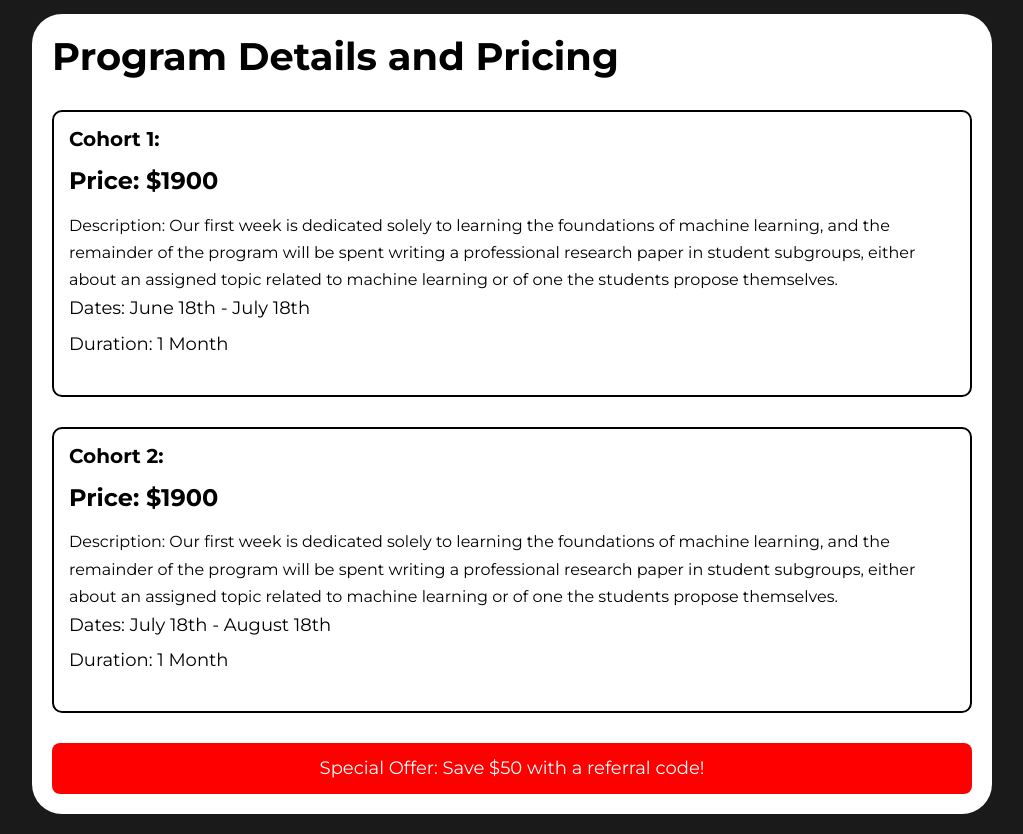
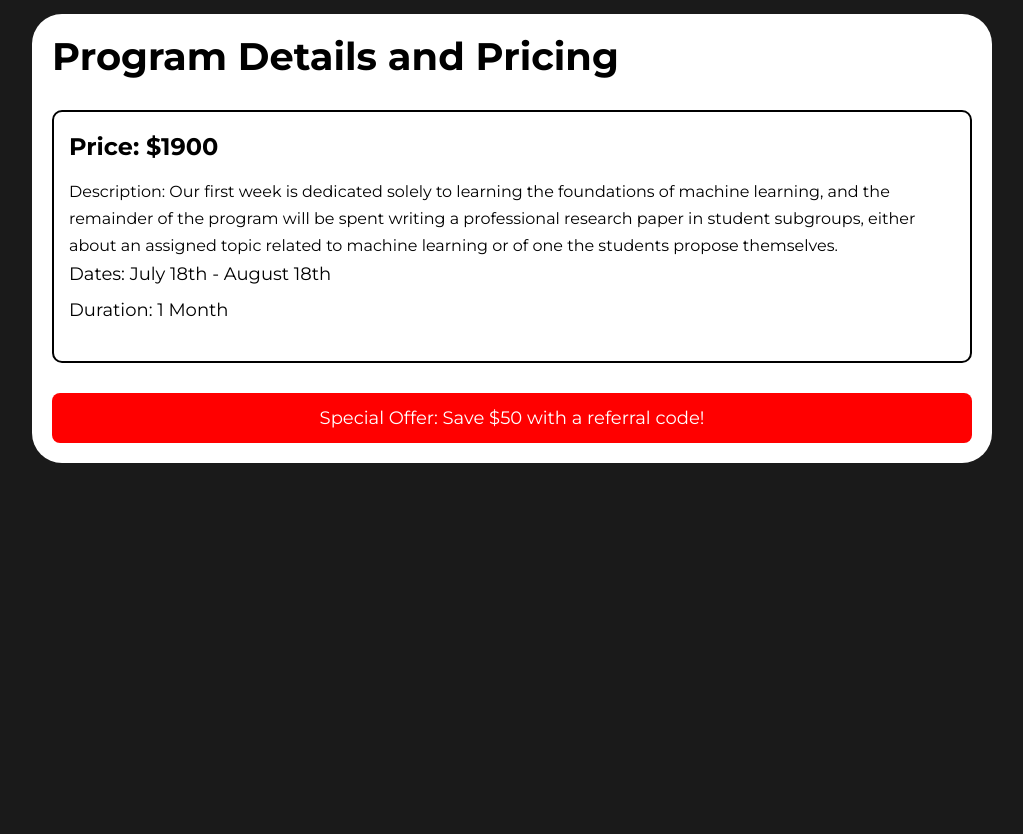
Before and after one commit to socrai/socrai.github.io, a plain HTML site: page courses.html in a window 1280 px wide. Shown: the part 1200-2034 px from the top of the page, without its empty margins (96-1119 px from the left). After the commit the page ends 1683 px from the top, so only its background shows below. Drawn offline with nearby package versions, Linux system fonts and the light colour scheme.

Commit message:
Merge brawench 'main' of https://github.com/socrai/socrai.github.io

```diff
--- a/courses.html
+++ b/courses.html
@@ -129,15 +129,7 @@
     <h1>Program Details and Pricing</h1>
 
     <div class="cohort fade-up">
-        <h3>Cohort 1:</h3>
-        <p class="price fade-up">Price: $1900</p>
-        <p class=" fade-up">Description: Our first week is dedicated solely to learning the foundations of machine learning, and the remainder of the program will be spent writing a professional research paper in student subgroups, either about an assigned topic related to machine learning or of one the students propose themselves.</p>
 
-        <p class="dates fade-up">Dates: June 18th - July 18th</p>
-        <p class="duration fade-up">Duration: 1 Month</p>
-    </div>
-    <div class="cohort fade-up">
-        <h3>Cohort 2:</h3>
         <p class="price fade-up">Price: $1900</p>
         <p class="desc fade-up">Description: Our first week is dedicated solely to learning the foundations of machine learning, and the remainder of the program will be spent writing a professional research paper in student subgroups, either about an assigned topic related to machine learning or of one the students propose themselves.</p>
         <p class="dates fade-up">Dates: July 18th - August 18th</p>
```
